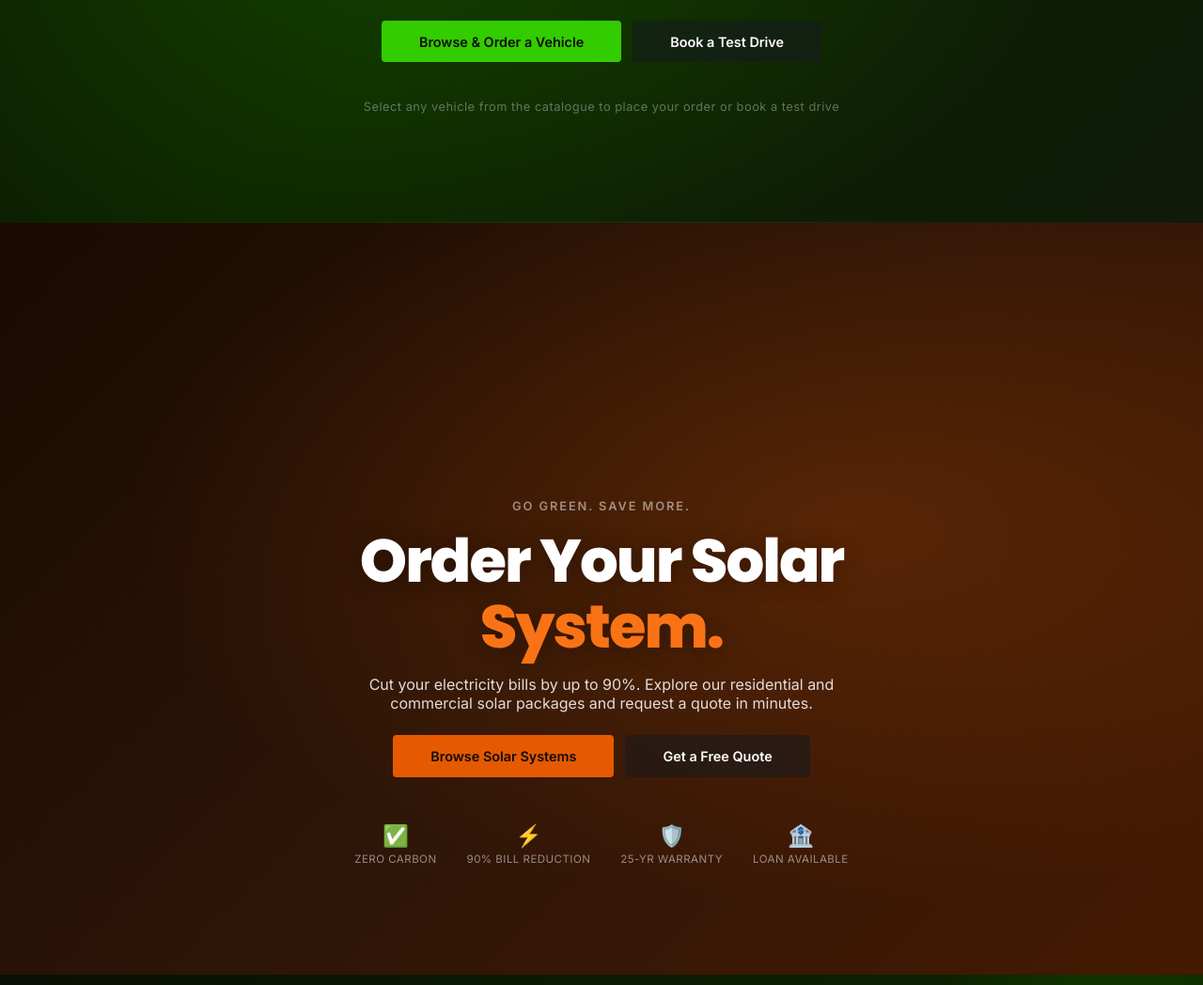
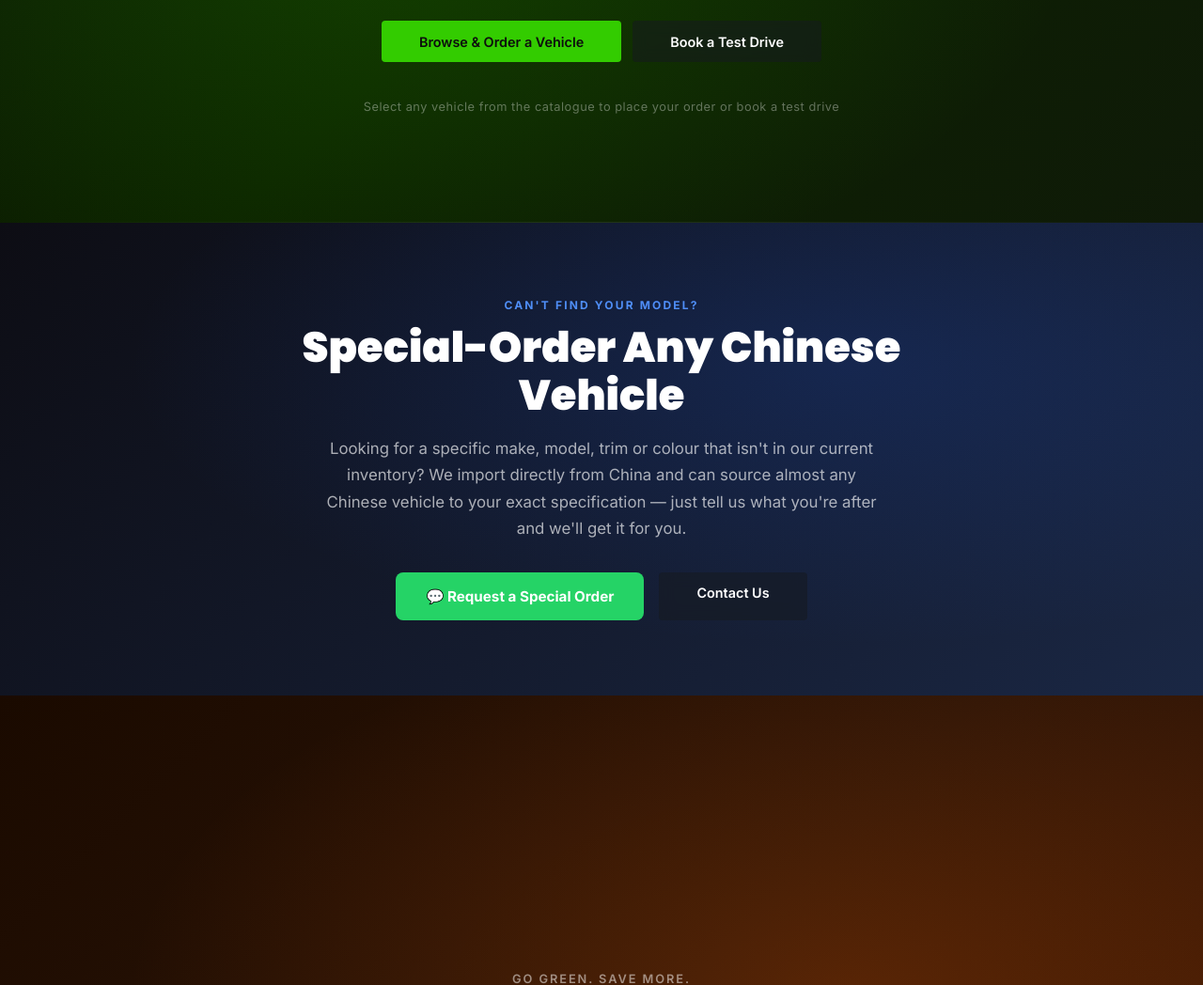
Before and after one commit to KofiBusia/Chinese-Vehicles, a Flask app: page / in a window 1280 px wide. Shown: the part 4191-5239 px from the top of the page at 94% size. Run offline with Flask 3, Linux system fonts and the light colour scheme.

Commit message:
Add special-order CTA for any Chinese vehicle to homepage
Co-Authored-By: Claude Sonnet 5 <noreply@anthropic.com>

```diff
--- a/templates/index.html
+++ b/templates/index.html
@@ -824,6 +824,26 @@ function calcPrint(){
   </div>
 </section>
 
+<!-- ── SPECIAL ORDER CTA ── -->
+<section style="background:linear-gradient(135deg,#0d0d14 0%,#1a2744 100%);padding:5rem 2rem;position:relative;overflow:hidden;">
+  <div style="position:absolute;inset:0;background:radial-gradient(ellipse at 70% 30%,rgba(26,86,219,.18),transparent 60%);"></div>
+  <div style="max-width:800px;margin:0 auto;text-align:center;position:relative;" class="reveal">
+    <p style="font-size:.75rem;letter-spacing:.18em;text-transform:uppercase;color:#4f8ef7;font-weight:700;margin-bottom:.75rem;">Can't Find Your Model?</p>
+    <h2 style="font-family:var(--font-head);font-size:clamp(1.8rem,4vw,2.8rem);font-weight:900;color:white;line-height:1.15;margin-bottom:1rem;">
+      Special-Order Any Chinese Vehicle
+    </h2>
+    <p style="font-size:1.05rem;color:rgba(255,255,255,.65);max-width:600px;margin:0 auto 2rem;line-height:1.7;">
+      Looking for a specific make, model, trim or colour that isn't in our current inventory? We import directly from China and can source almost any Chinese vehicle to your exact specification — just tell us what you're after and we'll get it for you.
+    </p>
+    <div style="display:flex;gap:1rem;justify-content:center;flex-wrap:wrap;">
+      <a href="https://wa.me/233536971740?text=Hi%2C%20I%27d%20like%20to%20place%20a%20special%20order%20for%20a%20Chinese%20vehicle." target="_blank" style="display:inline-flex;align-items:center;gap:.5rem;padding:1rem 2rem;background:#25d366;color:white;border-radius:8px;font-weight:700;font-size:.95rem;text-decoration:none;">
+        💬 Request a Special Order
+      </a>
+      <a href="{{ url_for('contact') }}" class="btn-hero-secondary">Contact Us</a>
+    </div>
+  </div>
+</section>
+
 <!-- ── ORDER SOLAR CTA ── -->
 <section class="hero-screen hero-solar" style="position:relative;overflow:hidden;">
   <div style="position:absolute;inset:0;background:radial-gradient(ellipse at 70% 40%,rgba(229,90,0,.22),transparent 60%);"></div>
```
